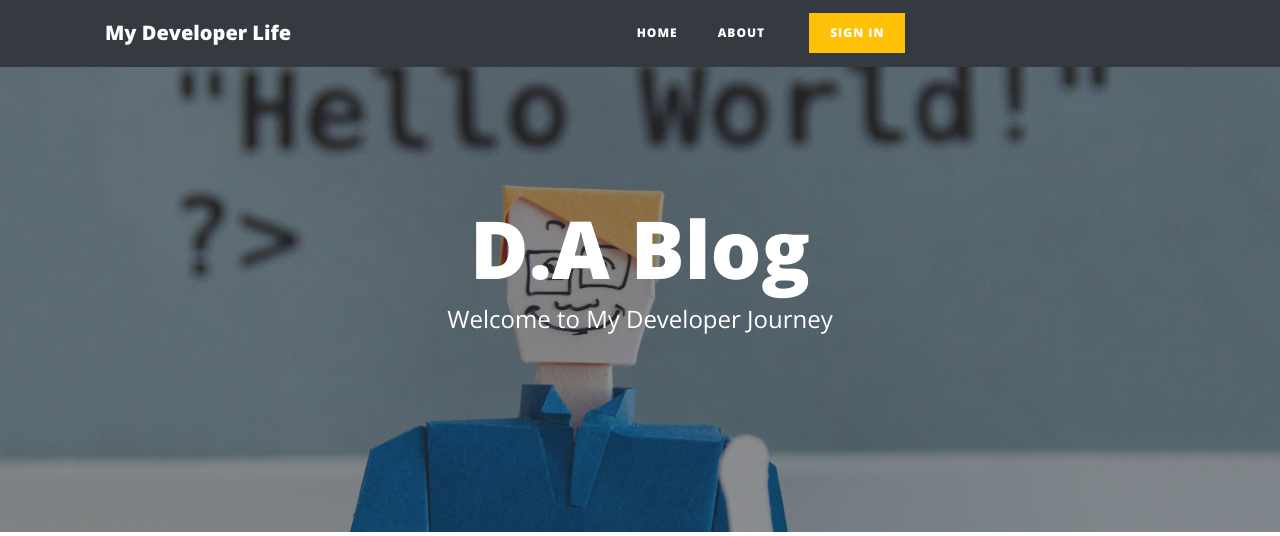
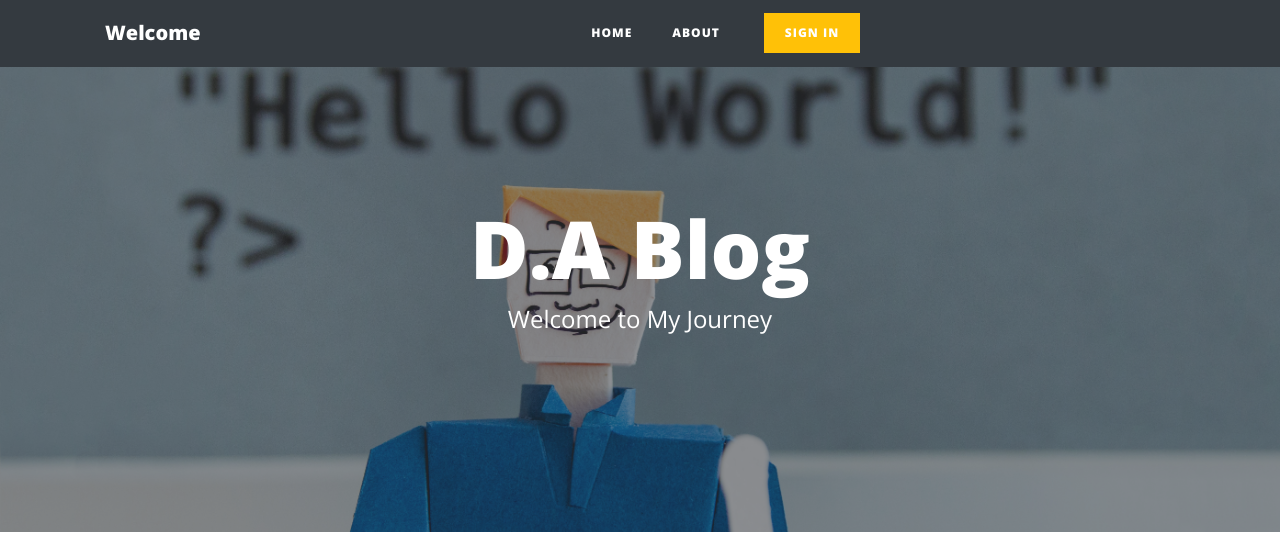
Before and after one commit to samwendo/Market-blog, a Flask app: page / in a window 1280 px wide. Shown: the top 536 px of the page. Run offline with Flask 2, Linux system fonts and the light colour scheme; data that the repository does not hold is empty; some libraries are stand-ins or nearby versions.

Commit message:
heroku cli

```diff
--- a/app/templates/header.html
+++ b/app/templates/header.html
@@ -6,7 +6,7 @@
             <div class="col-lg-8 col-md-10 mx-auto">
                 <div class="site-heading">
                     <h1>D.A Blog</h1>
-                    <span class="subheading">Welcome to My Developer Journey</span>
+                    <span class="subheading">Welcome to My Journey</span>
                 </div>
             </div>
         </div>
--- a/app/templates/index.html
+++ b/app/templates/index.html
@@ -9,7 +9,7 @@
       <div class="col-lg-8 col-md-10 mx-auto">
         <div class="site-heading">
           <h1>D.A Blog</h1>
-          <span class="subheading">Welcome to My Developer Journey</span>
+          <span class="subheading">Welcome to My Journey</span>
         </div>
       </div>
     </div>
--- a/app/templates/navbar.html
+++ b/app/templates/navbar.html
@@ -1,7 +1,7 @@
 <!-- Navigation -->
 <nav class="navbar navbar-expand-lg navbar-dark bg-dark fixed-top" id="mainNav">
   <div class="container">
-    <a class="navbar-brand" href="{{ url_for('main.index') }}">My Developer Life</a>
+    <a class="navbar-brand" href="{{ url_for('main.index') }}">Welcome</a>
     <button class="navbar-toggler navbar-toggler-right" type="button" data-toggle="collapse"
       data-target="#navbarResponsive" aria-controls="navbarResponsive" aria-expanded="false"
       aria-label="Toggle navigation">
```
Also changed, not shown: requirements.txt (added, +35 -0 lines), 2 other files.
